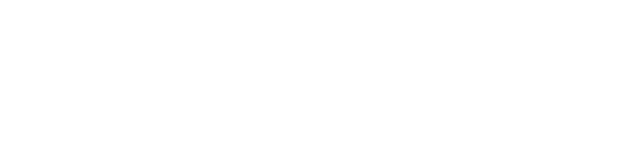
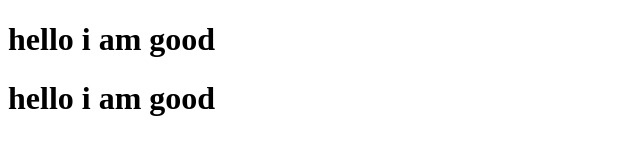
Before and after one commit to akshat0709/CPP, a plain HTML site: page index.html in a window 1280 px wide. Shown: the whole page, without its empty margins (0-640 px from the left). Drawn offline with Linux system fonts and the light colour scheme.

Commit message:
h1 added

```diff
--- a/index.html
+++ b/index.html
@@ -6,6 +6,7 @@
     <title>sample Page</title>
 </head>
 <body>
-
+    <h1>hello i am good</h1>
+    <h1>hello i am good</h1>
 </body>
 </html>
```
